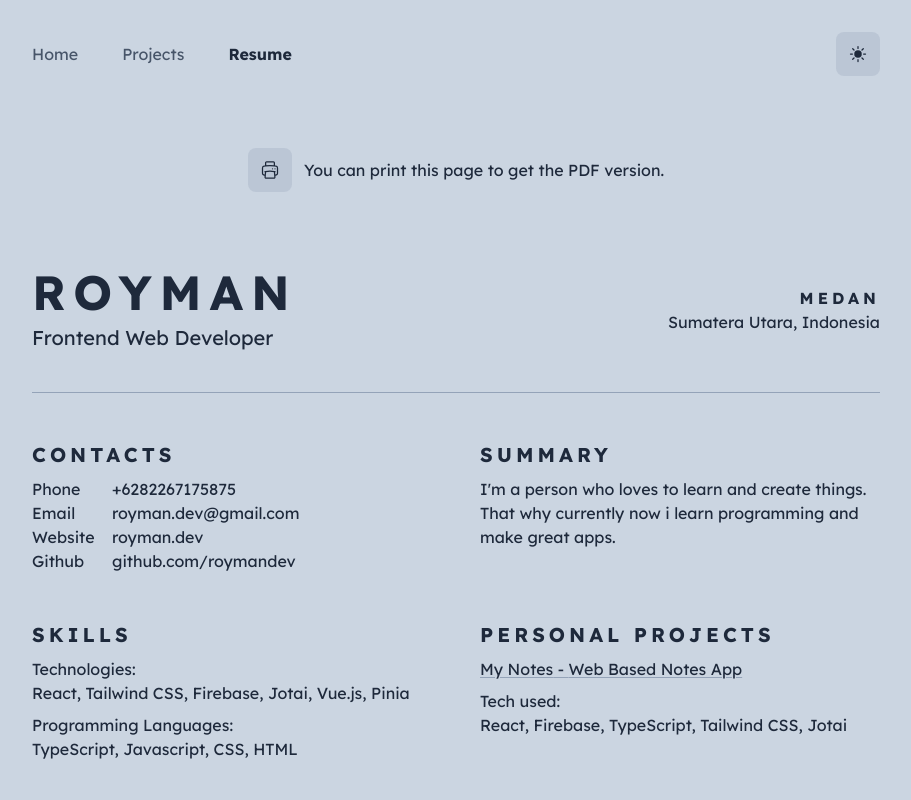
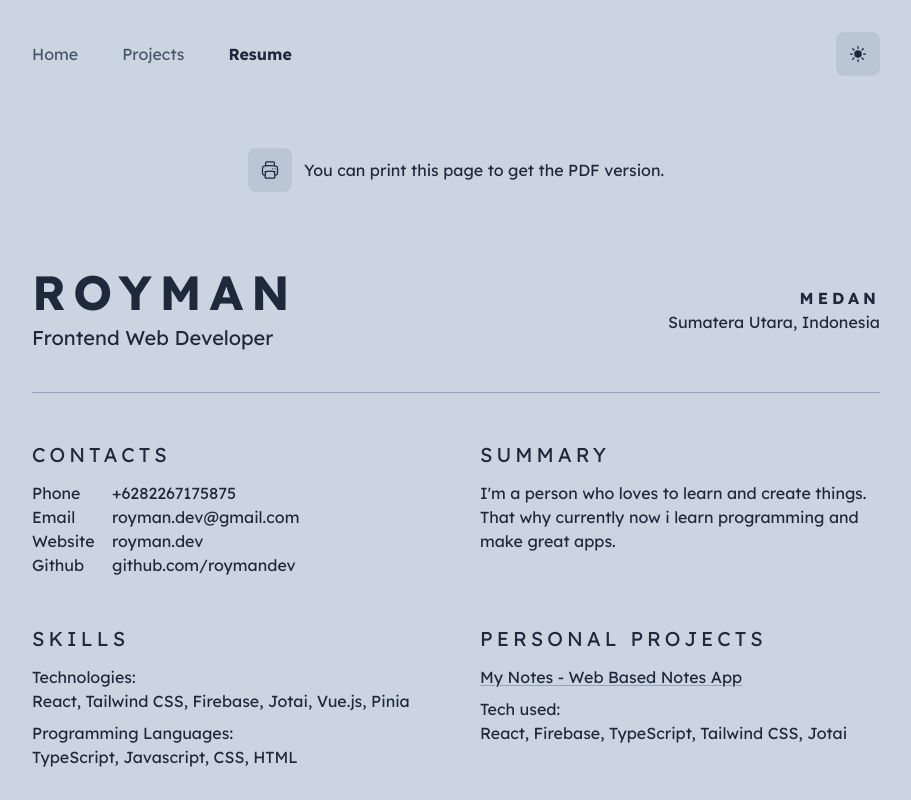
Before and after one commit to roymandev/royman.dev, a Next.js app: page /resume in a window 1280 px wide. Shown: the top 800 px of the page, without its empty margins (184-1095 px from the left). Built offline with nearby package versions, Linux system fonts and the light colour scheme.

Commit message:
feat: BaseSection reduce title weight

```diff
--- a/src/components/Resume/BaseSection.tsx
+++ b/src/components/Resume/BaseSection.tsx
@@ -1,11 +1,12 @@
 export interface ResumeSectionProps {
   title: string;
   children: React.ReactNode;
+  className?: string;
 }
 
-const BaseSection = ({ title, children }: ResumeSectionProps) => (
-  <section>
-    <h2 className="mb-2 text-xl font-bold uppercase tracking-[.25rem] print:text-lg">
+const BaseSection = ({ title, children, className }: ResumeSectionProps) => (
+  <section className={className}>
+    <h2 className="mb-3 text-xl uppercase tracking-[.25rem] print:text-lg">
       {title}
     </h2>
     {children}
```
